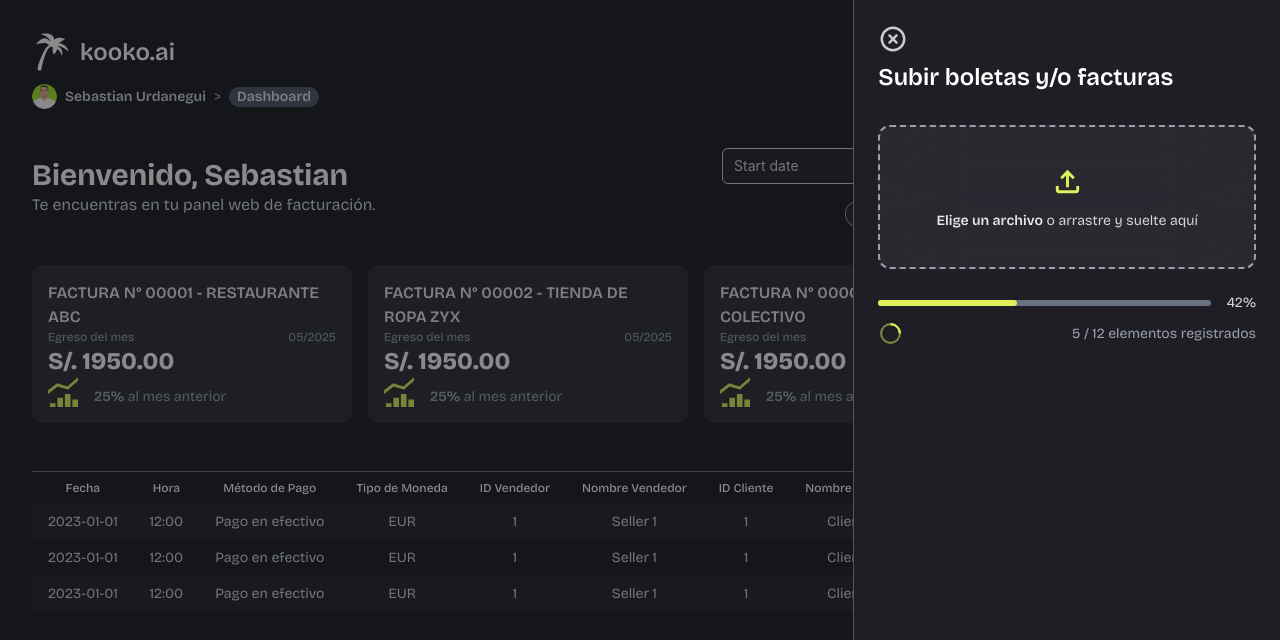
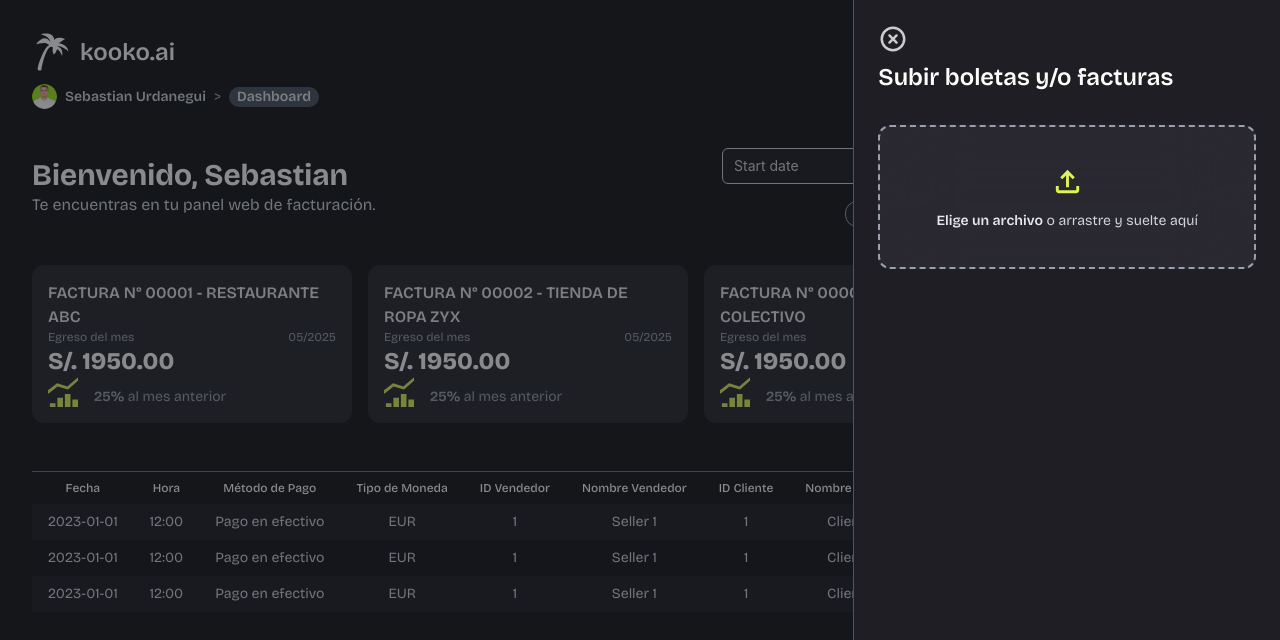
Before and after one commit to SebastianUrdaneguiBisalaya/kooko-ai-frontend, a Next.js app: page /home in a window 1280 px wide. Both pictures are taken after a click on the button 1175 px from the left and 166 px from the top of the page. Shown: the top 640 px of the page. Built offline with nearby package versions, Linux system fonts and the light colour scheme; what @midudev/tailwind-animations would draw is missing.

Commit message:
chore: implement a state manage to show or hidden the loading component when the user upload files

```diff
--- a/src/components/home/drag-and-drop.tsx
+++ b/src/components/home/drag-and-drop.tsx
@@ -1,6 +1,11 @@
 import { useState, useRef } from "react"
 
-export default function DragAndDrop() {
+type DragAndDropProps = {
+	isLoadingUpload: boolean;
+	setIsLoadingUpload: React.Dispatch<React.SetStateAction<boolean>>;
+}
+
+export default function DragAndDrop({ isLoadingUpload, setIsLoadingUpload }: DragAndDropProps) {
 	const [isDragging, setIsDragging] = useState<boolean>(false);
 	const inputRef = useRef<HTMLInputElement>(null);
 
--- a/src/components/home/sidebar-upload.tsx
+++ b/src/components/home/sidebar-upload.tsx
@@ -1,4 +1,4 @@
-import { useEffect } from "react"
+import { useState, useEffect } from "react"
 import DragAndDrop from "@/components/home/drag-and-drop";
 import ProgressBar from "@/components/home/progress-bar";
 
@@ -7,6 +7,7 @@ type SidebarUploadProps = {
 }
 
 export default function SidebarUpload({ setShowUpload }: SidebarUploadProps) {
+	const [isLoading, setIsLoading] = useState<boolean>(false);
 	useEffect(() => {
 		document.body.style.overflowY = "hidden";
 		return () => {
@@ -31,8 +32,18 @@ export default function SidebarUpload({ setShowUpload }: SidebarUploadProps) {
 						<svg xmlns="http://www.w3.org/2000/svg" width="30" height="30" viewBox="0 0 24 24"><g fill="none"><path d="m12.593 23.258l-.011.002l-.071.035l-.02.004l-.014-.004l-.071-.035q-.016-.005-.024.005l-.004.01l-.017.428l.005.02l.01.013l.104.074l.015.004l.012-.004l.104-.074l.012-.016l.004-.017l-.017-.427q-.004-.016-.017-.018m.265-.113l-.013.002l-.185.093l-.01.01l-.003.011l.018.43l.005.012l.008.007l.201.093q.019.005.029-.008l.004-.014l-.034-.614q-.005-.018-.02-.022m-.715.002a.02.02 0 0 0-.027.006l-.006.014l-.034.614q.001.018.017.024l.015-.002l.201-.093l.01-.008l.004-.011l.017-.43l-.003-.012l-.01-.01z"/><path fill="#cccccc" d="M12 2c5.523 0 10 4.477 10 10s-4.477 10-10 10S2 17.523 2 12S6.477 2 12 2m0 2a8 8 0 1 0 0 16a8 8 0 0 0 0-16M9.879 8.464L12 10.586l2.121-2.122a1 1 0 1 1 1.415 1.415l-2.122 2.12l2.122 2.122a1 1 0 0 1-1.415 1.415L12 13.414l-2.121 2.122a1 1 0 0 1-1.415-1.415L10.586 12L8.465 9.879a1 1 0 0 1 1.414-1.415"/></g></svg>
 					</button>
 					<h2 className="text-lg sm:text-xl md:text-2xl text-white font-semibold">Subir boletas y/o facturas</h2>
-					<DragAndDrop />
-					<ProgressBar value={5} max={12} />
+					<DragAndDrop
+						isLoadingUpload={isLoading}
+						setIsLoadingUpload={setIsLoading}
+					/>
+					{
+						isLoading && (
+							<ProgressBar
+								value={5}
+								max={12}
+							/>
+						)
+					}
 				</div>
 			</aside>
 		</div>
```
